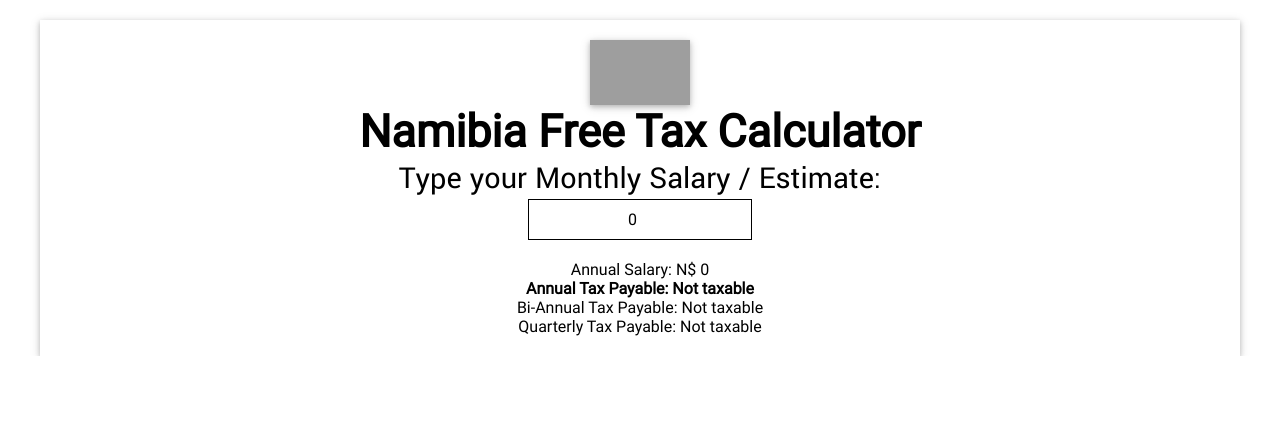
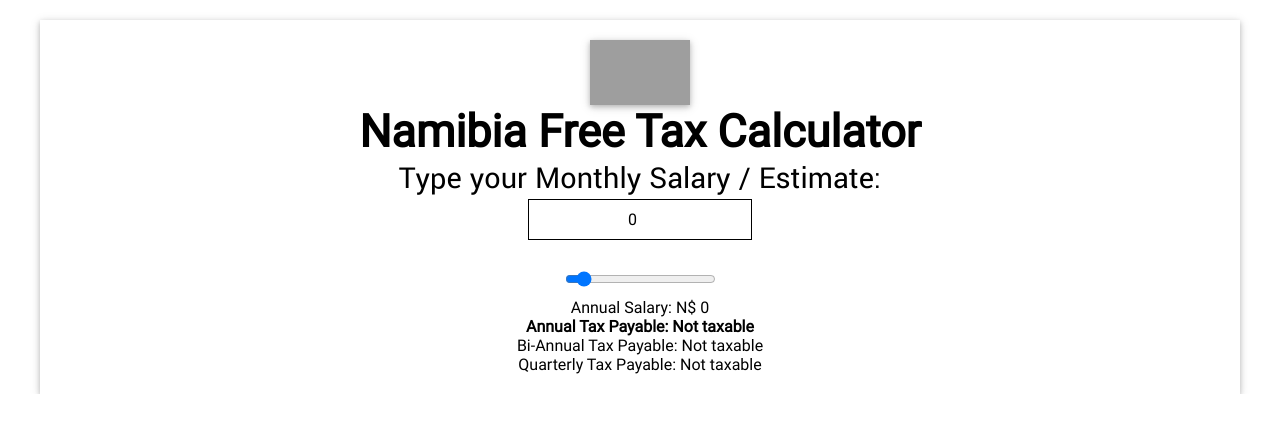
Before and after one commit to dym061/namfreetaxcalc, a Next.js app: page / in a window 1280 px wide. Shown: the top 432 px of the page. Built offline with nearby package versions, Linux system fonts and the light colour scheme; grey boxes are pictures that could not be loaded.

Commit message:
slider and scroll updates

```diff
--- a/src/pages/index.js
+++ b/src/pages/index.js
@@ -1,6 +1,5 @@
 import { useState, useEffect } from 'react';
 import Image from 'next/image';
-
 
 export default function Home() {
 
@@ -93,6 +92,21 @@ export default function Home() {
 
 	}, [yearly]);
 
+    const handleSliderChange = (event) => {
+      setAmount(event.target.value);
+    };
+
+	const handleSliderWheel = (event) => {
+	  event.preventDefault();
+
+	  const currentValue = parseInt(amount);
+	  const newValue = currentValue + (event.deltaY > 0 ? -1000 : 1000);
+
+	  if (newValue >= 0 && newValue <= 250000) {
+		setAmount(newValue.toString());
+	  }
+	};
+
 	return (
 		<section className="dflex mt3">
 			<div className="con dflex p3 shadow1">
@@ -109,9 +123,22 @@ export default function Home() {
 							name="amount"
 							value={amount}
 							onChange={(e) => setAmount(e.target.value)}
+							onWheel={handleSliderWheel}
 							className="border border1 bordercol1 mr1 p2 mxauto txtcenter txtfont2"
 						/>
 					</div>
+				    <div className="dflex">
+						<input
+							type="range"
+							min="0"
+							max="250000"
+							step="50"
+							value={amount}
+							onChange={handleSliderChange}
+							onWheel={handleSliderWheel}
+							className="border border1 bordercol1 mr1 p2 mxauto txtcenter txtfont2"
+						/>
+				    </div>
 					<div className="result-container txtfont2">
 						<p className="txtcenter">Annual Salary: N$ {yearly}</p>
 						<p className="txtbold txtcenter">Annual Tax Payable: {response}</p>
```
